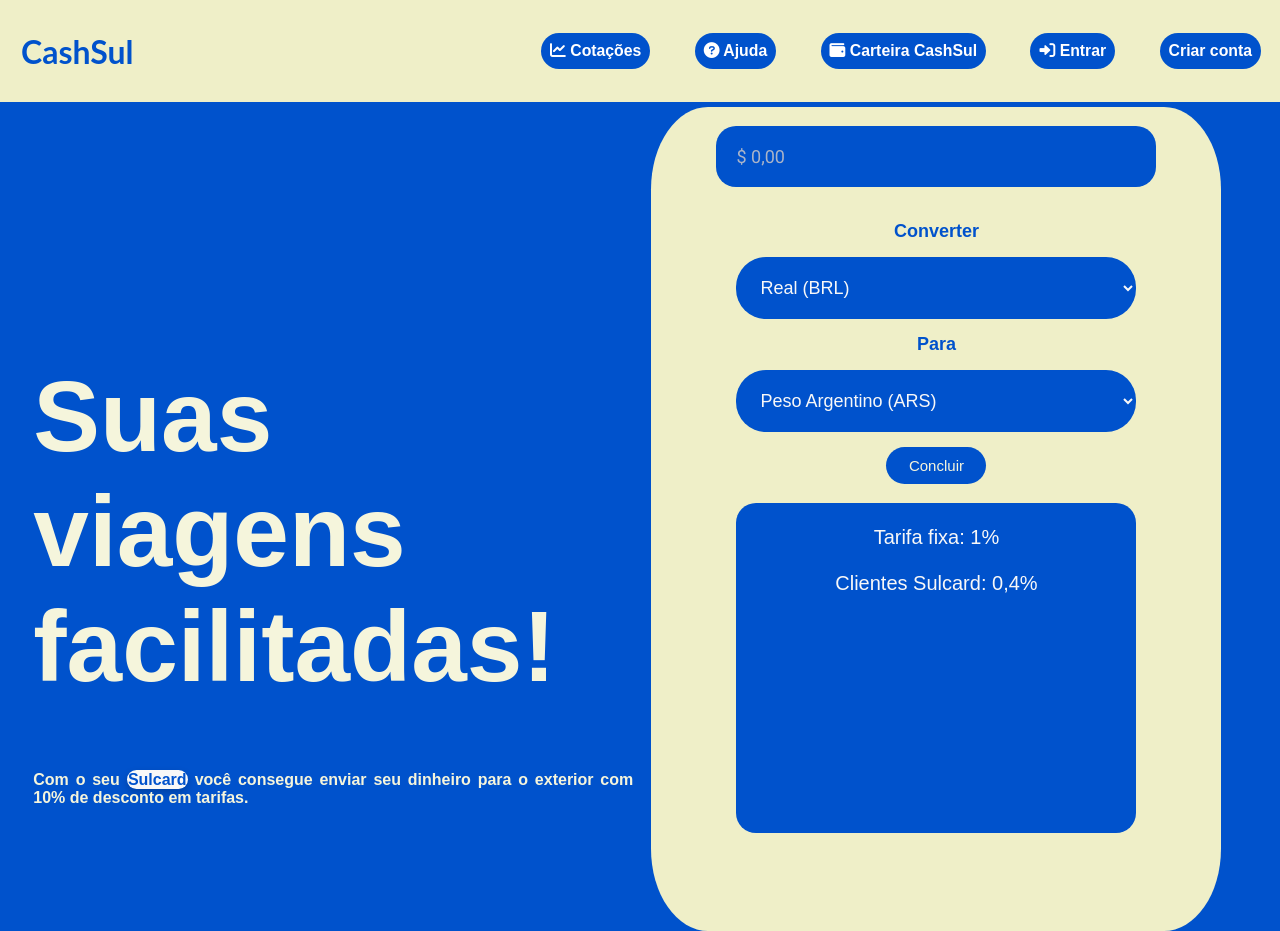
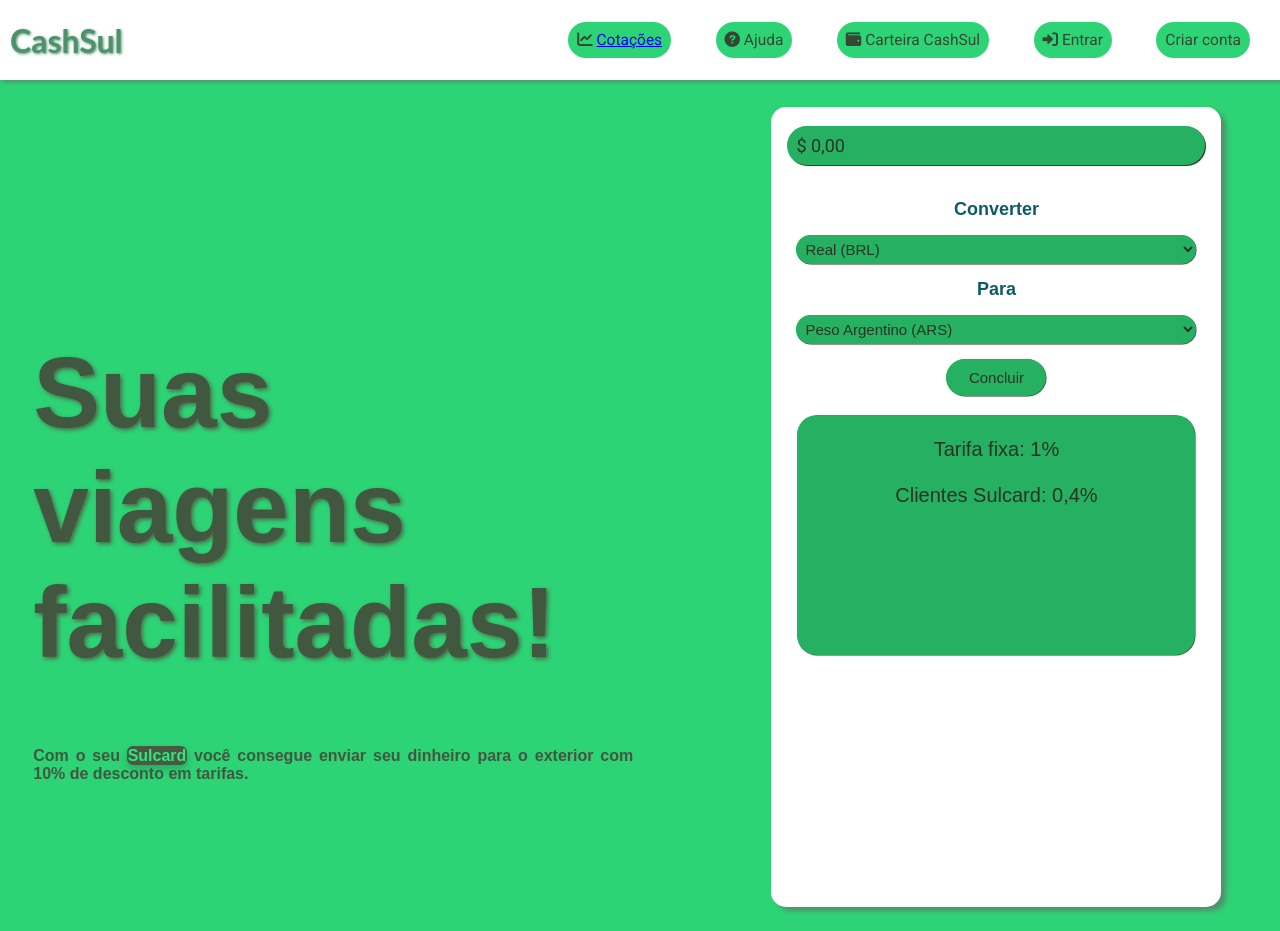
Before and after one commit to MateusCavalcante00/CashSul, a plain HTML site: page index.html in a window 1280 px wide. Shown: the top 931 px of the page. Drawn offline with nearby package versions, Linux system fonts and the light colour scheme.

Commit message:
update-css

```diff
--- a/estilo.css
+++ b/estilo.css
@@ -1,6 +1,6 @@
 /**/
 body {
-    background-color: #0052CC;
+    background-color: #2dd476;
     font-family: 'Lato', sans-serif;
     height: 100vh;
 }
@@ -8,8 +8,8 @@ body {
 
 /**/
 .header1 {
-    background-color: #efefc8;
-    padding: 21px;
+    background-color:white;
+    padding: 10px;
     color: white;
     font-size: 15.8px;
     font-family: 'Raleway', sans-serif;
@@ -19,6 +19,7 @@ body {
     width: 100%;
     z-index: 1000;
     height: 60px;
+    box-shadow: 2px 2px 5px #4F916B;
     /* Ajuste o valor da altura conforme necessário */
     caret-color: transparent;
     display: flex;
@@ -29,25 +30,31 @@ body {
 .header1 .txtLogo {
     font-size: 32px;
     font-weight: 700;
-    color: #0052CC;
+    color: #4F916B;
     margin-right: auto;
     background-color: #efefc8;
     font-family: 'Lato', sans-serif;
+    text-shadow: 1px 1px 3px #4F916B;
 }
+
+
 
 .header1 span {
     margin-right: 40px;
-    background-color: #0052CC;
-    color: white;
+    background-color: #2dd476;
+    color: #354632;
+    cursor: pointer;
     padding: 9px;
     border-radius: 20px;
     transition: background-color 0.4s, color 0.4s, box-shadow 0.3s ease, transform 0.3s ease;
+    font-size: 15.5px;
+    font-family: 'Roboto' , sans-serif;
     display: inline-block;
 }
 
 .header1 span:hover {
-    background-color: #FFA366;
-    color: rgb(14, 14, 80);
+    background-color: #e1e2f0;
+    color:  #0D5C63;
     transform: scale(1.1);
 }
 
@@ -57,30 +64,32 @@ body {
 
 /**/
 .conversao {
-    background-color: #efefc8;
+    background-color:white;
     color: #120c69;
-    height: 103vh;
-    width: 570px;
+    height: 100vh;
+    width: 450px;
     text-align: center;
     margin: 0 auto;
     margin-right: 4%;
-    border-radius: 10%;
+    border-radius: 15px;
+    box-shadow: 5px 4px 5px #4F916B;
     margin-top: 8.5%;
     caret-color: transparent;
     display: flex;
     flex-direction: column;
     align-items: center;
-    border: NONE;
+    border: none;
 }
 
 /**/
 .mensagem {
-    background-color: #0052CC;
+    background-color: #2dd476;;
     font-family: 'Montserrat', sans-serif;
+    text-shadow: 2px 2px 4px #4D6648;;
     width: 600px;
     height: 120vh;
     text-align: justify;
-    color: #F5F5DC;
+    color:#42573f;
     font-size: 15px;
     margin-top: -50.6%;
     margin-left: 2%;
@@ -88,6 +97,9 @@ body {
     caret-color: transparent;
     font-weight: 700;
 }
+ .mensagem p{
+    text-shadow: none;
+ }
 
 .mensagem .titulo {
     text-align: justify;
@@ -97,11 +109,12 @@ body {
 input[type='number'] {
     color: #F8F8F8;
     width: 400px;
-    padding: 20px;
+    padding: 9px;
     margin-bottom: 15px;
     border-radius: 20px;
     border: none;
-    background-color: #0052CC;
+    box-shadow: 1px 1px 0.7px #273325;
+    background-color: #25b161;
     font-family: 'Roboto', sans-serif;
     font-size: 18px;
     caret-color: auto;
@@ -109,15 +122,16 @@ input[type='number'] {
 }
 
 input::placeholder {
-    color: #AAB4C8;
+    color: #273325;
     font-style: normal;
 }
 
 .botao {
-    background-color: #0052CC;
+    background-color: #25b161;
     margin-bottom: 19px;
     width: 100px;
-    color: #F5F5DC;
+    color:#273325;
+    box-shadow: 0.5px 0.5px 0.7px #273325;
     padding: 10px;
     border-radius: 20px;
     border: none;
@@ -127,74 +141,78 @@ input::placeholder {
 }
 
 .botao:hover {
-    Background-color: #FFA366;
-    color: rgb(14, 14, 80);
+    Background-color: #e1e2f0;
+    color: #09363a;
     transform: scale(1.1);
 }
 
 /**/
 select {
     width: 400px;
-    color: #F8F8F8;
-    padding: 20px;
+    color:#273325;
+    box-shadow: 0.5px 0.5px 0.7px #273325;
+    padding: 5px;
     gap: 20px;
     margin-bottom: 15px;
     border-radius: 30px;
     border: none;
-    background-color: #0052CC;
-    font-size: 18px;
+    background-color: #25b161;
+    font-size: 15px;
     font-family: 'Poppins', sans-serif;
     cursor: pointer;
-    transition: background-color 0.4s, color 0.4s, box-shadow 0.3s ease, transform 0.3s ease;
+    transition: background-color 0.4s, color 0.4s, box-shadow 0.2s ease, transform 0.3s ease;
 }
 
 select:hover {
-    Background-color: #FFA366;
-    color: rgb(14, 14, 80);
+    Background-color: #e1e2f0;
+    color: #09363a;
     transform: scale(1.1);
 }
 
 /**/
 #valores {
-    width: 400px;
-    height: 40%;
-    background-color: #0052CC;
-    color: #F8F8F8;
+    width: 398px;
+    height: 30%;
+    background-color: #25b161;
+    color:#273325;
     margin-bottom: 20px;
     border-radius: 20px;
     border: none;
+    text-align: center;
     display: table;
     font-size: 20px;
     font-family: 'Raleway', sans-serif;
+    box-shadow: 0.5px 0.5px 0.7px #273325;
 }
 
 /**/
 .txt {
     font-weight: bold;
     font-size: 18px;
-    color: #0052CC;
+    color: #0D5C63;
     text-align: left;
     margin-bottom: 15px;
     font-family: 'Raleway', sans-serif;
 }
 
+
 /**/
 .sulcard {
-    background-color: #F8F8F8;
-    color: #0052CC;
+    background-color:#455a41;
+    color:#30E67E;
     transition: background-color 0.3s, border 0.3s;
-    border-radius: 20px;
-    padding: 1.3px;
+    border-radius: 6px;
+    padding: 0.8px;
     transition: background-color 0.4s, color 0.4s, box-shadow 0.3s ease, transform 0.3s ease;
     box-shadow: 0 4px 8px rgba(0, 0, 0, 0.2);
 }
 
 .sulcard:hover {
-    Background-color: #FFA366;
-    color: rgb(14, 14, 80);
-    padding: 3px;
-    border-radius: 15px;
-    transform: scale(1.1);
+    Background-color: #E69260;
+    color: #394b36;
+    padding: 1px;
+    border-radius: 7px;
+    transform: scale(1.2);
 }
 
 footer {
--- a/index.html
+++ b/index.html
@@ -14,25 +14,28 @@
 <body>
     <div class="header1">
         <strong>
-            <h1 class="txtLogo" style="cursor: pointer;">CashSul</h1>
+            <h1 class="txtLogo" style="cursor: pointer; background-color: white;">CashSul</h1>
         </strong>
-        <strong>
-            <span style="cursor: pointer;">
-                <i class="fas fa-chart-line"></i> Cotações
+        <div class="txtHeader">
+
+                <span>
+                    <i class="fas fa-chart-line"></i>
+                    <a href="https://economia.uol.com.br/cotacoes/" target="_blank" rel="external">Cotações</a>
                 </span>
-            <span style="cursor: pointer;">
+                <span>
                     <i class="fas fa-circle-question"></i> Ajuda
                 </span>
-            <span style="cursor: pointer;">
+                <span>
                     <i class="fas fa-wallet"></i> Carteira CashSul
                 </span>
-            <span style="cursor: pointer;">
+                <span>
                     <i class="fas fa-right-to-bracket"></i> Entrar
                 </span>
-            <span style="cursor: pointer;">
+                <span>
                     Criar conta
                 </span>
-        </strong>
+
+        </div>
     </div>
 
     <section class="conversao">
```
Lines whose indentation alone changed are shown as unchanged.
